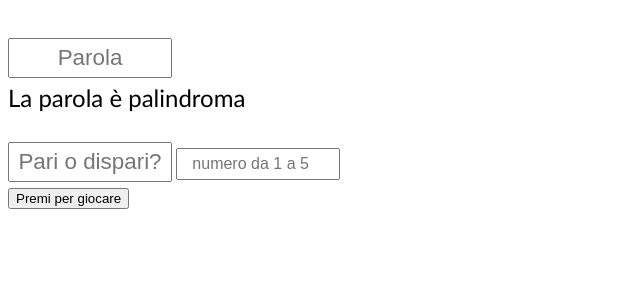
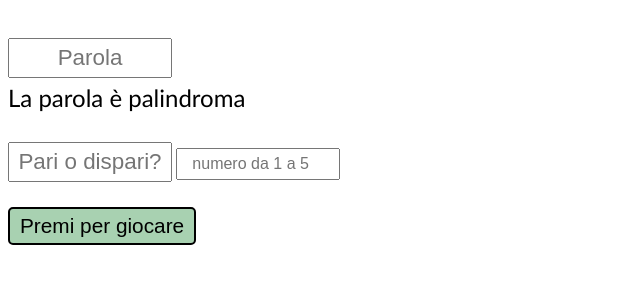
Before and after one commit to marraguglielmo/js-paliedispari, a plain HTML site: page index.html in a window 1280 px wide. Shown: the whole page, without its empty margins (0-640 px from the left). Drawn offline with Linux system fonts and the light colour scheme.

Commit message:
[add] css

```diff
--- a/JS/script.js
+++ b/JS/script.js
@@ -30,11 +30,6 @@ btn.addEventListener('click', function(){
     const result = pariDispari(numPlayer, numPc)
 
 
-    console.log('giocatore =',numPlayer,'PC =', numPc);
-
-
-
-
 
     /**
      * funzione per estrarre un numero random da 1 a 5
@@ -54,6 +49,7 @@ btn.addEventListener('click', function(){
     */
     function pariDispari(num1, num2){
         const output2 = document.querySelector('.output-pd');
+        const outputNumeri = document.querySelector('.output-numeri');
 
         if(numPlayer > 0 && numPlayer < 6){
             if(choicePlayer === 'pari'){
@@ -72,6 +68,7 @@ btn.addEventListener('click', function(){
                 output2.innerHTML = " !! INSERISCI 'pari' O 'dispari' !!";
             }
 
+            outputNumeri.innerHTML = `Il giocatore ha giocato ${numPlayer}, il PC ha giocato ${numPc}`;
 
         }else{
             output2.innerHTML = '!! ATTENZIONE !! DEVI INSERIRE UN NUMERO DA 1 A 5;'
--- a/css/style.css
+++ b/css/style.css
@@ -15,6 +15,16 @@ input{
     font-size: 1rem;
 }
 
+#btn{
+    background-color: rgba(26, 133, 49, 0.377);
+    border: 2px solid black;
+    border-radius: 5px;
+    padding: 5px 10px;
+    font-size: 1.3rem;
+    margin-top: 20px;
+    cursor: pointer;
+}
+
 .output-palindroma{
     width: fit-content;
     font-size: 1.5rem;
--- a/index.html
+++ b/index.html
@@ -21,8 +21,10 @@
 
         <input id="pd-input" type="text" placeholder="Pari o dispari?">
         <input id="num-input" type="number" placeholder="numero da 1 a 5">
+        <div class="output-numeri"></div>
         <div class="output-pd"></div>
         <button id="btn">Premi per giocare</button>
+
 
     </div>
 
```
Also changed, not shown: 1 other file.
